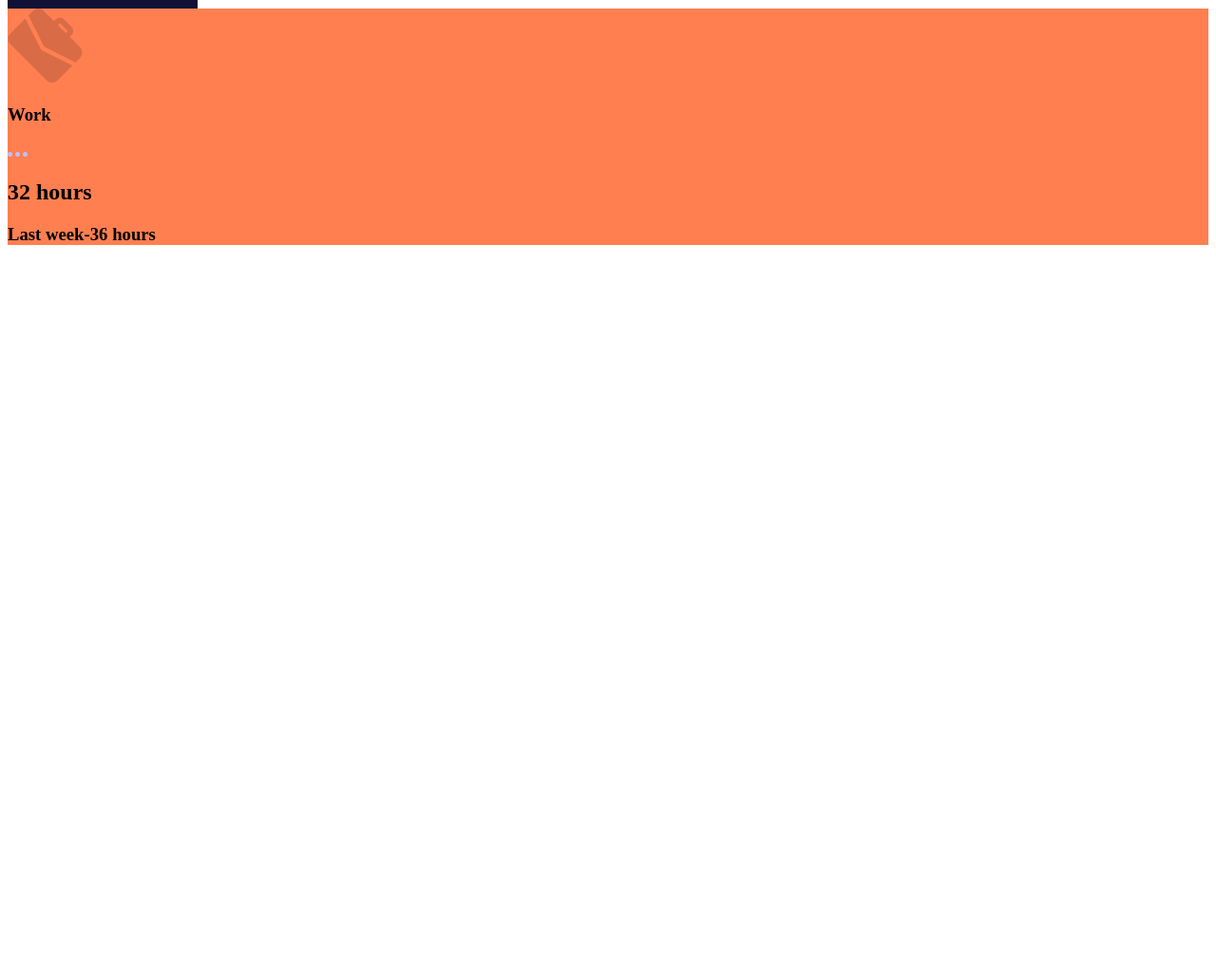
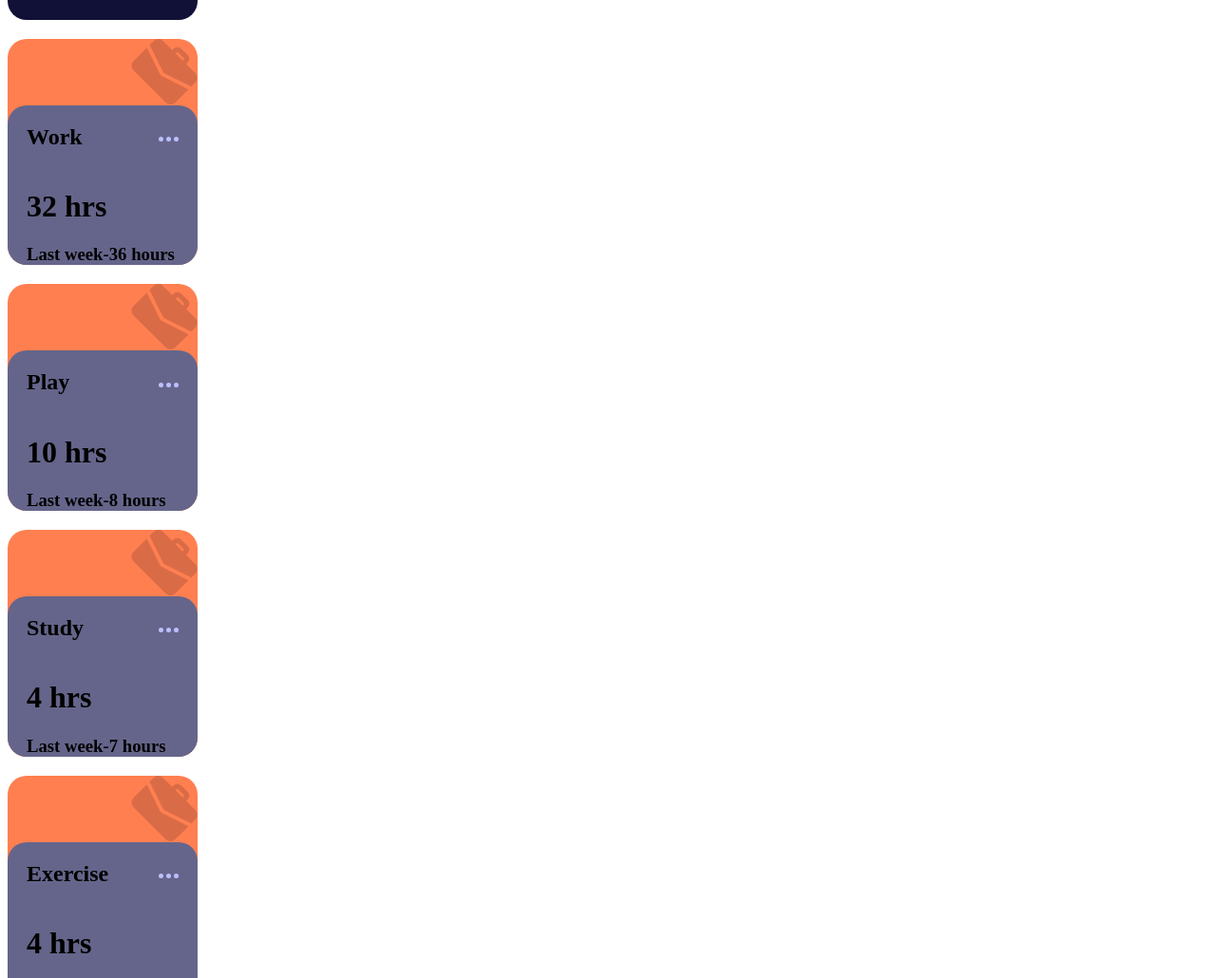
Before and after one commit to MeshackKorir/time-tracking-dashboard, a plain HTML site: page index.html in a window 1280 px wide. Shown: the part 442-1472 px from the top of the page at 95% size. Before the commit the page ends 800 px from the top, so only its background shows below. Drawn offline with Linux system fonts and the light colour scheme.

Commit message:
pleasure

```diff
--- a/index.html
+++ b/index.html
@@ -8,6 +8,8 @@
   <title>Frontend Mentor | Time tracking dashboard</title>
 </head>
 <body>
+
+  <div class="main-container">
       <div class="left-card">
         <div class="left-card-top">
           <div class="imageContainer">
@@ -27,19 +29,98 @@
     </div>
 
     <div class="work-card">
-    <div class="top-card">
-      <img src="./images/icon-work.svg">
+      <div class="top-card" >
+        <img src="./images/icon-work.svg" width="70px">
+      </div>
+      <div class="bottom-card">
+        <div class="icon-work">
+          <h2>Work</h2>
+          <div><img src="./images/icon-ellipsis.svg"></div>
+        </div>
+        <div class="icon-description">
+          <h1>32 hrs</h1>
+          <h3>Last week-36 hours</h3>
+        </div>
+      </div>
     </div>
 
-
+    <div class="work-card">
+      <div class="top-card" >
+        <img src="./images/icon-work.svg" width="70px">
+      </div>
       <div class="bottom-card">
         <div class="icon-work">
-        <h3>Work</h3>
-        <img src="./images/icon-ellipsis.svg">
+          <h2>Play</h2>
+          <div><img src="./images/icon-ellipsis.svg"></div>
         </div>
-      <div class="">
-        <h2>32 hours</h2>
-        <h3>Last week-36 hours</h3>
+        <div class="icon-description">
+          <h1>10 hrs</h1>
+          <h3>Last week-8 hours</h3>
+        </div>
+      </div>
+    </div>
+
+    <div class="work-card">
+      <div class="top-card" >
+        <img src="./images/icon-work.svg" width="70px">
+      </div>
+      <div class="bottom-card">
+        <div class="icon-work">
+          <h2>Study</h2>
+          <div><img src="./images/icon-ellipsis.svg"></div>
+        </div>
+        <div class="icon-description">
+          <h1>4 hrs</h1>
+          <h3>Last week-7 hours</h3>
+        </div>
+      </div>
+    </div>
+
+    <div class="work-card">
+      <div class="top-card" >
+        <img src="./images/icon-work.svg" width="70px">
+      </div>
+      <div class="bottom-card">
+        <div class="icon-work">
+          <h2>Exercise</h2>
+          <div><img src="./images/icon-ellipsis.svg"></div>
+        </div>
+        <div class="icon-description">
+          <h1>4 hrs</h1>
+          <h3>Last week-5 hours</h3>
+        </div>
+      </div>
+    </div>
+
+    <div class="work-card">
+      <div class="top-card" >
+        <img src="./images/icon-work.svg" width="70px">
+      </div>
+      <div class="bottom-card">
+        <div class="icon-work">
+          <h2>Social</h2>
+          <div><img src="./images/icon-ellipsis.svg"></div>
+        </div>
+        <div class="icon-description">
+          <h1>5 hrs</h1>
+          <h3>Last week-10 hours</h3>
+        </div>
+      </div>
+    </div>
+
+    <div class="work-card">
+      <div class="top-card" >
+        <img src="./images/icon-work.svg" width="70px">
+      </div>
+      <div class="bottom-card">
+        <div class="icon-work">
+          <h2>Self Care</h2>
+          <div><img src="./images/icon-ellipsis.svg"></div>
+        </div>
+        <div class="icon-description">
+          <h1>2 hrs</h1>
+          <h3>Last week-2 hours</h3>
+        </div>
       </div>
     </div>
   </div>
--- a/style.css
+++ b/style.css
@@ -1,6 +1,11 @@
+/* .main-container{
+    display: flex;
+} */
 .left-card{
     background-color: rgb(17, 17, 55);
     width: 200px;
+    border-radius: 20px;
+    margin-top: 20px;
 }
 
 .left-card-top{
@@ -20,10 +25,45 @@
     color:white;
 }
 
+/* .work-card{
+    /* display: flex; */
+    /* background-color: coral;
+    padding: 20px;
+    width: 150px; */
+    /* margin-top: 20px;
+}
+
+.top-card{
+    justify-content: end;
+}
+
+.bottom-card{
+    display: flex;
+    background-color: rgb(77, 77, 167);
+} */
 .work-card{
     background-color: coral;
+    width: 200px;
+    border-radius: 20px;
+    margin-top: 20px;
 }
 
-.icon-card{
-    background-color: darkblue;
+.top-card{
+    display: flex;
+    justify-content: end;
+    height: 20%;
 }
+
+.bottom-card{
+    background-color: rgb(101, 101, 139);
+    height: 80%;
+    border-radius: 20px;
+    padding: 0 20px;
+
+}
+
+.icon-work{
+    display: flex;
+    justify-content: space-between;
+    align-items: center;
+}
```
Lines whose indentation alone changed are shown as unchanged.
